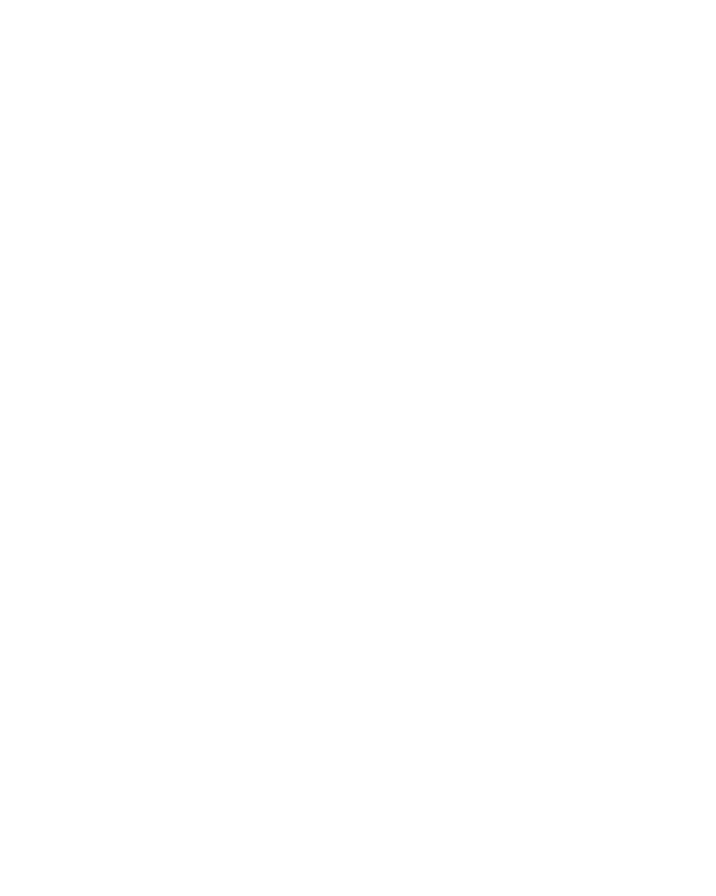
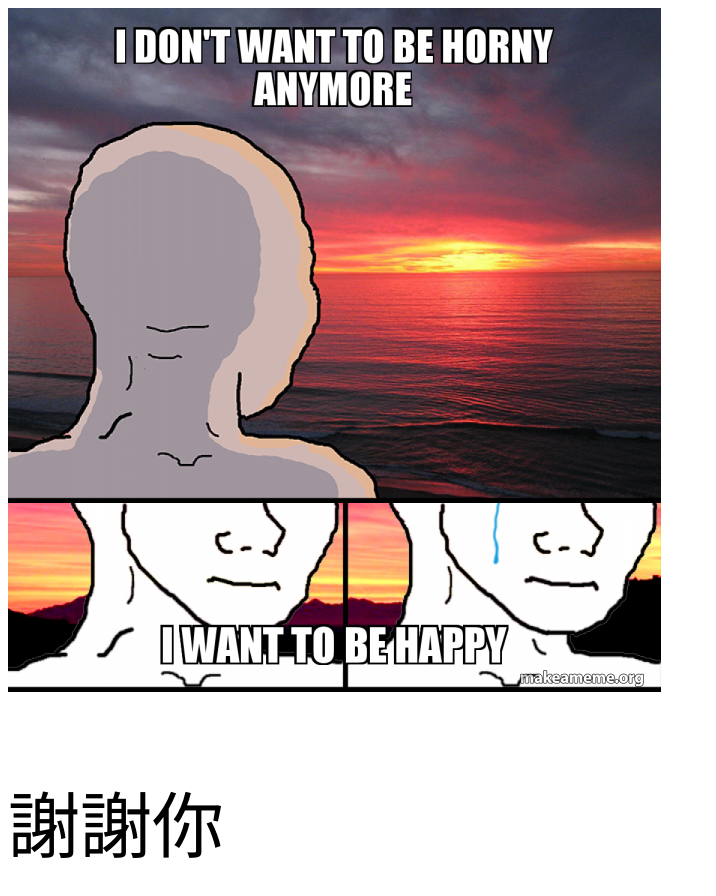
Before and after one commit to yashiou/yashiou.github.io, a plain HTML site: page donate.html in a window 1280 px wide. Shown: the whole page, without its empty margins (0-716 px from the left). Before the commit the page ends 800 px from the top, so only its background shows below. Drawn offline with Linux system fonts and the light colour scheme.

Commit message:
調整文字大小

```diff
--- a/donate.html
+++ b/donate.html
@@ -5,6 +5,7 @@
     <title>我拜託你了</title>
 </head>
 <body>
-
+<img src="img/i%20just%20want%20to%20be%20happy.png"</img>
+<p style="font-size:72px">謝謝你</p>
 </body>
 </html>
```
Also changed, not shown: index.html (+2 -1 lines), img/i just want to be happy.png (added).
